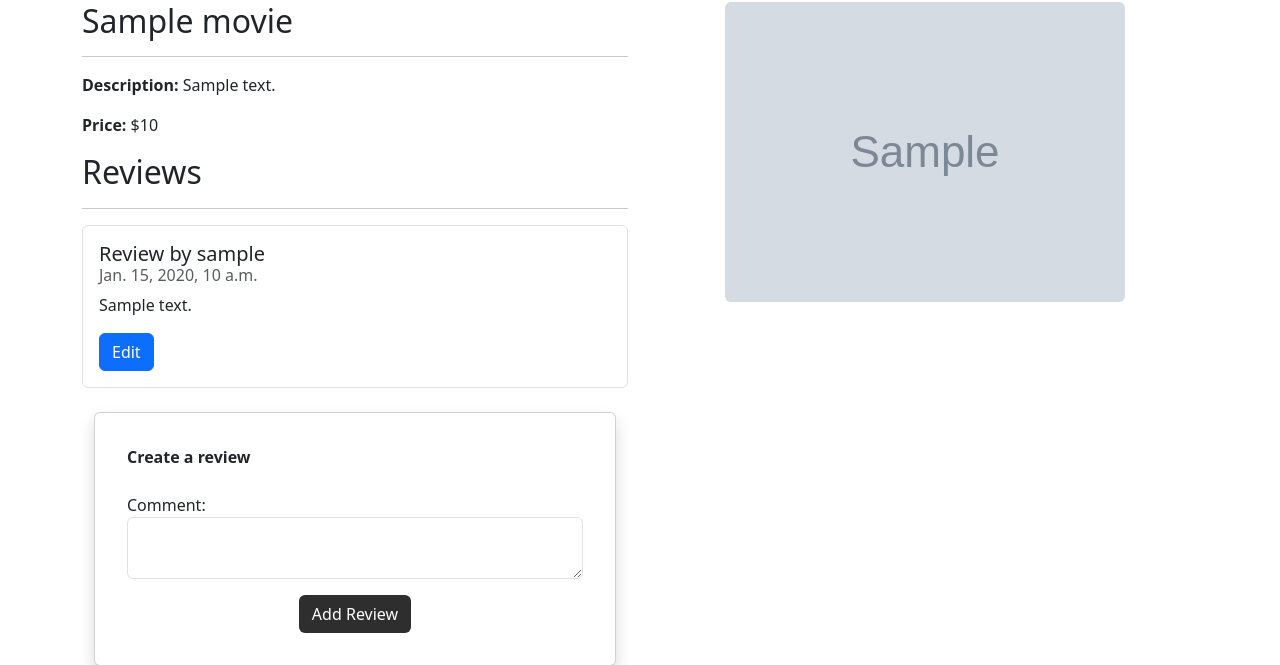
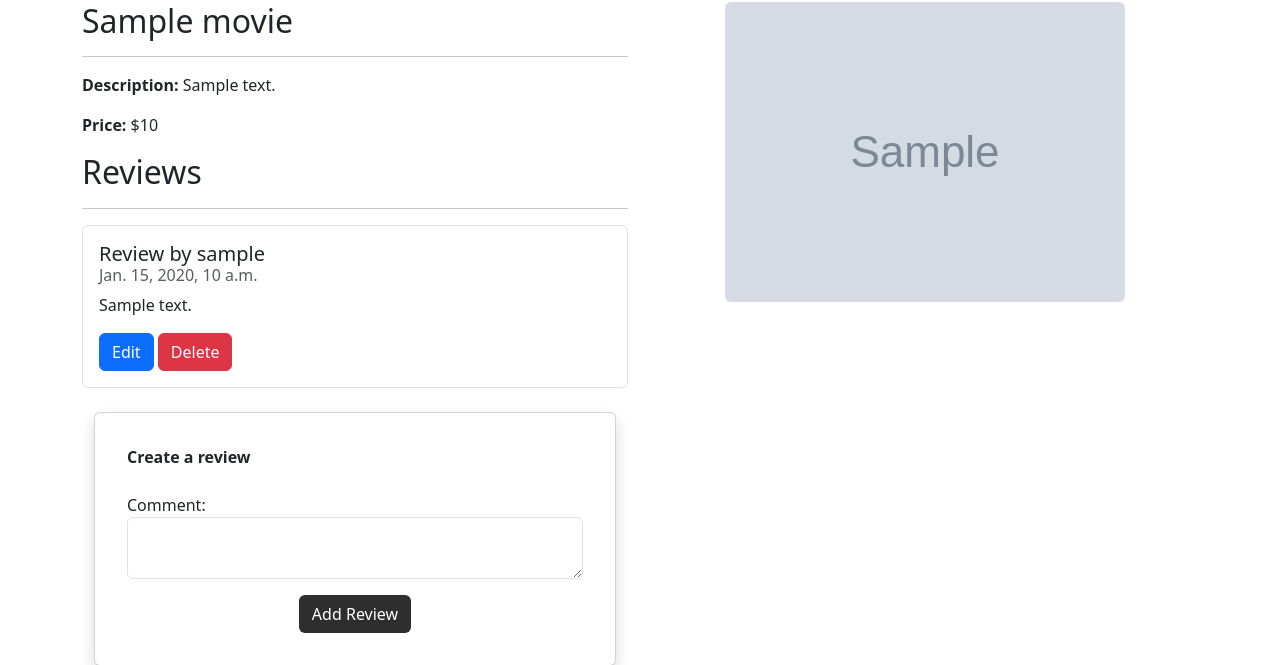
Before and after one commit to bharath-yel/GTmovies, a Django app: page /movies/1/ in a window 1280 px wide. Shown: the part 126-791 px from the top of the page. Run offline with Django 4.2, Linux system fonts and the light colour scheme; a user stored in the database is signed in; tables that the repository leaves empty hold one stand-in row (values such as "Sample post"); grey boxes marked "Sample" are stand-in pictures.

Commit message:
adds functionality for deleting reviews

```diff
--- a/movies/templates/movies/show.html
+++ b/movies/templates/movies/show.html
@@ -25,6 +25,11 @@
               <a class="btn btn-primary"
                 href="{% url 'movies.edit_review' id=template_data.movie.id review_id=review.id %}">Edit
               </a>
+            <a class="btn btn-danger"
+                href="{% url 'movies.delete_review'
+                id=template_data.movie.id
+                review_id=review.id %}">Delete
+            </a>
             {% endif %}
             </li>
             {% endfor %}
--- a/movies/urls.py
+++ b/movies/urls.py
@@ -5,4 +5,5 @@ urlpatterns = [
     path('<int:id>/', views.show, name='movies.show'),
     path('<int:id>/review/create/', views.create_review, name='movies.create_review'),
     path('<int:id>/review/<int:review_id>/edit/',views.edit_review, name='movies.edit_review'),
+    path('<int:id>/review/<int:review_id>/delete/', views.delete_review, name='movies.delete_review'),
 ]
--- a/movies/views.py
+++ b/movies/views.py
@@ -53,3 +53,9 @@ def edit_review(request, id, review_id):
           return redirect('movies.show', id=id)
       else:
           return redirect('movies.show', id=id)
+
+@login_required
+def delete_review(request, id, review_id):
+    review = get_object_or_404(Review, id=review_id, user=request.user)
+    review.delete()
+    return redirect('movies.show', id=id)
```
